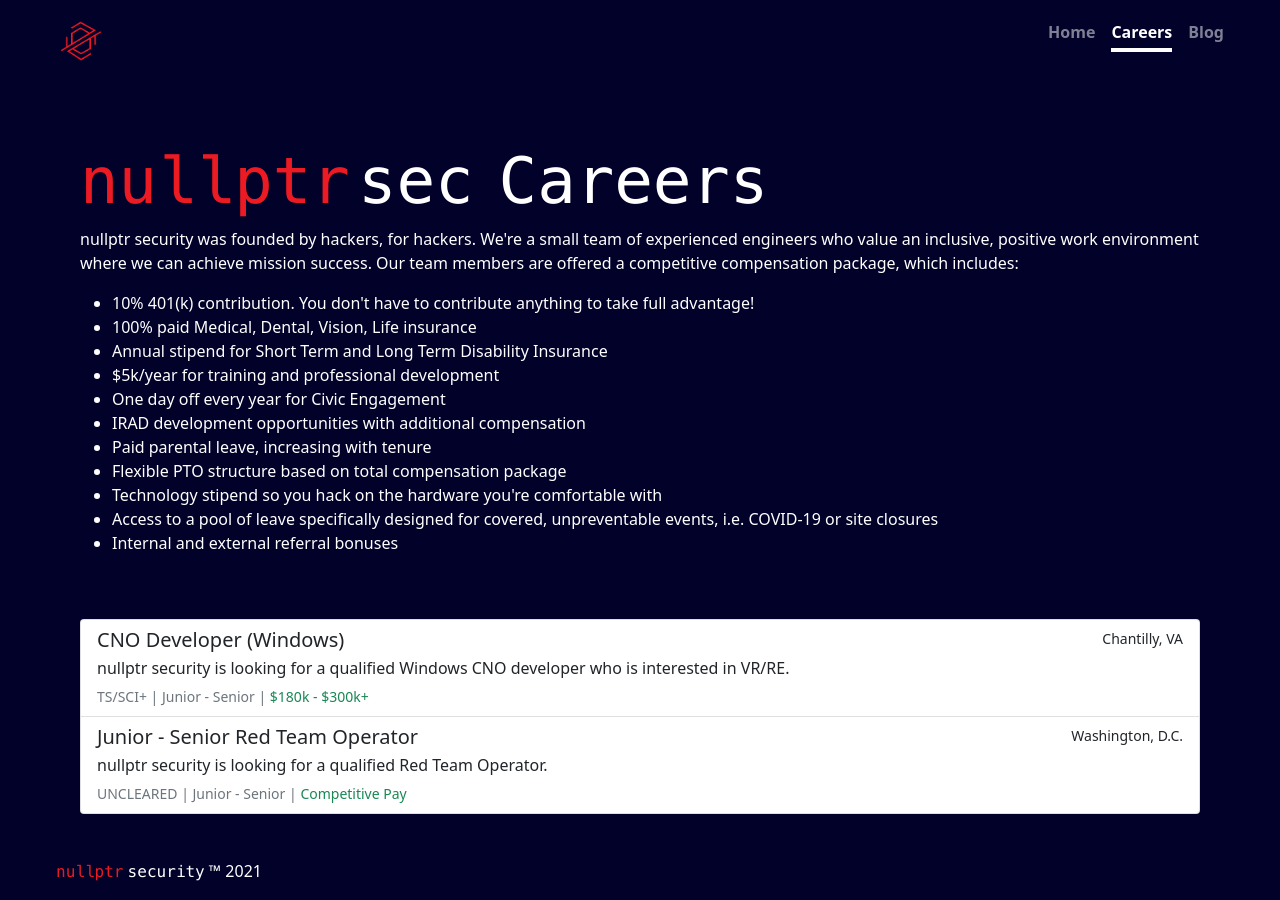
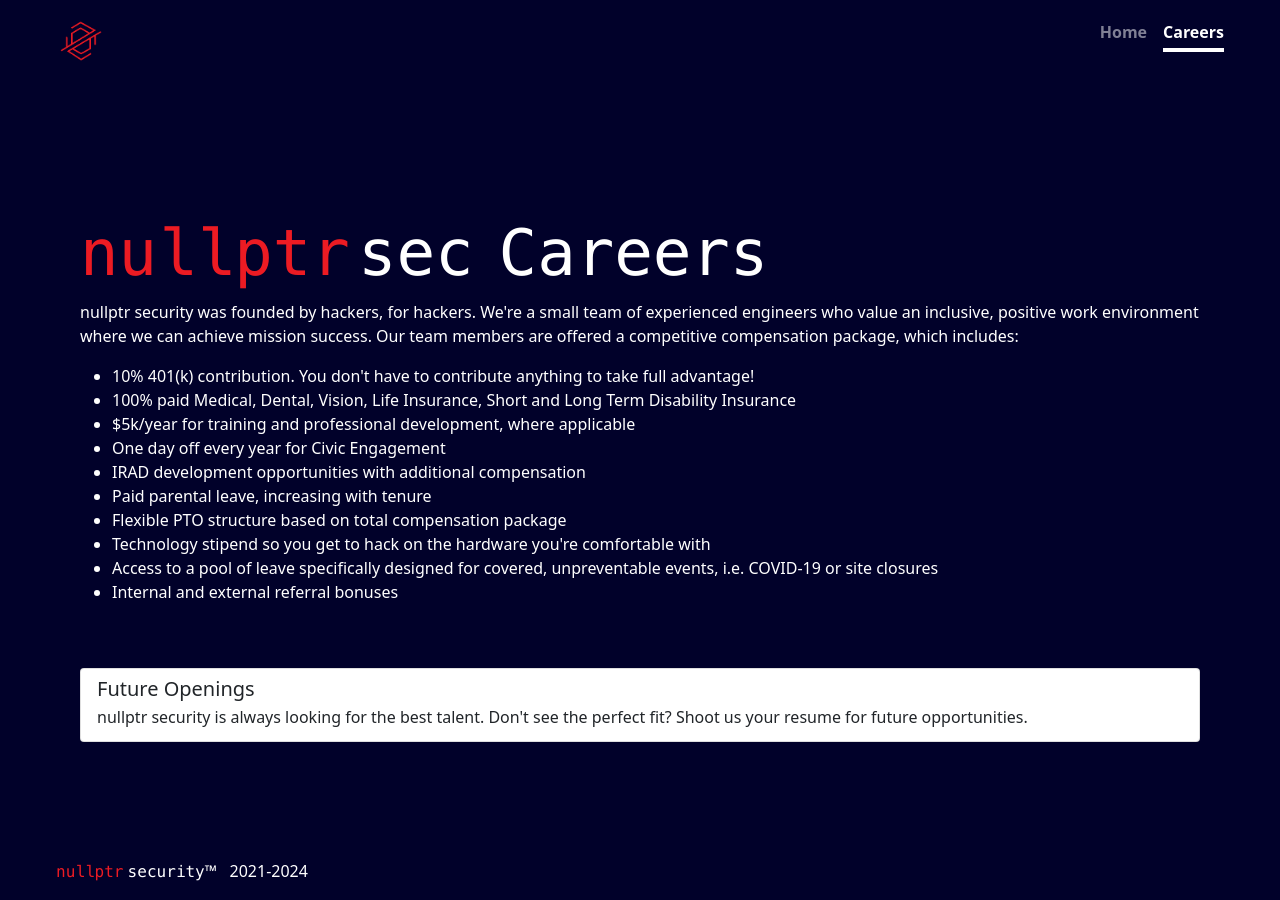
Before and after one commit to nullptrsec/nullptrsec.github.io, a Jekyll site: the page built from careers.html, in a window 1280 px wide. Built offline with Jekyll 4.4.1, drawn with Linux system fonts in a browser that asks for light colours; nearby versions of some CDN libraries.

Commit message:
Updated site

```diff
--- a/_config.yml
+++ b/_config.yml
@@ -12,5 +12,3 @@
 tag_page_dir: tag
 tag_permalink_style: pretty
 google_analytics: G-80NQJJXMF6
-exclude:
-  - /blog.html
--- a/_includes/footer.html
+++ b/_includes/footer.html
@@ -7,6 +7,7 @@
 
 <footer class="mastfoot mt-auto">
     <div class="inner">
-        <span class="company-name nullptr small">nullptr</span>&nbsp;<span class="company-name security small">security</span> &trade; 2021
+        <span class="company-name nullptr small">nullptr</span>&nbsp;<span class="company-name security small">security</span>&trade; &nbsp; 2021-<script>document.write(new Date().getFullYear());</script>
+
     </div>
 </footer>
--- a/_includes/header.html
+++ b/_includes/header.html
@@ -1,10 +1,9 @@
 <header class="masthead mb-auto">
     <div class="inner">
-        <a href="/"><img width="50px" src="{{ site.url }}/assets/images/icon-transparent.png" /></a>
+        <a href="/"><img width="50px" src="{{ site.baseurl }}/assets/images/icon-transparent.png" /></a>
         <nav class="nav nav-masthead justify-content-center">
             <a id="home-header" class="nav-link" href="/">Home</a>
             <a id="careers-header" class="nav-link" href="/careers">Careers</a>
-            <a id="blog-header" class="nav-link" href="https://blog.nullptrsec.io">Blog</a>
         </nav>
     </div>
 </header>
--- a/_layouts/default.html
+++ b/_layouts/default.html
@@ -6,27 +6,27 @@
         <meta name="viewport" content="width=device-width, initial-scale=1, shrink-to-fit=no">
         <meta name="description" content="{{ site.description }}"/>
         <meta name="author" content="NULLPTR SECURITY LLC">
-        <link rel="apple-touch-icon" sizes="180x180" href="{{ site.url }}/assets/favicons/apple-touch-icon.png">
-        <link rel="icon" type="image/png" sizes="32x32" href="{{ site.url }}/assets/favicons/favicon-32x32.png">
-        <link rel="icon" type="image/png" sizes="16x16" href="{{ site.url }}/assets/favicons/favicon-16x16.png">
-        <link rel="manifest" href="{{ site.url }}/assets/favicons/site.webmanifest">
-        <link rel="mask-icon" href="{{ site.url }}/assets/favicons/safari-pinned-tab.svg" color="#5bbad5">
-        <link rel="shortcut icon" href="{{ site.url }}/assets/favicons/favicon.ico">
+        <link rel="apple-touch-icon" sizes="180x180" href="{{ site.baseurl }}/assets/favicons/apple-touch-icon.png">
+        <link rel="icon" type="image/png" sizes="32x32" href="{{ site.baseurl }}/assets/favicons/favicon-32x32.png">
+        <link rel="icon" type="image/png" sizes="16x16" href="{{ site.baseurl }}/assets/favicons/favicon-16x16.png">
+        <link rel="manifest" href="{{ site.baseurl }}/assets/favicons/site.webmanifest">
+        <link rel="mask-icon" href="{{ site.baseurl }}/assets/favicons/safari-pinned-tab.svg" color="#5bbad5">
+        <link rel="shortcut icon" href="{{ site.baseurl }}/assets/favicons/favicon.ico">
         <meta name="msapplication-TileColor" content="#00aba9">
-        <meta name="msapplication-config" content="{{ site.url }}/assets/favicons/browserconfig.xml">
+        <meta name="msapplication-config" content="{{ site.baseurl }}/assets/favicons/browserconfig.xml">
         <meta name="theme-color" content="#ffffff">
         <meta http-equiv="x-ua-compatible" content="ie=edge"/>
         <title>nullptr security{% if page.title %} - {{ page.title }}{% endif %}</title>
-        <link rel="canonical" href="{{ site.url }}">
+        <link rel="canonical" href="{{ site.baseurl }}">
         <!-- !META -->
         <!-- OPENGRAPH -->
         <meta property="og:title" content="nullptr security{% if page.title %}- {{ page.title }}{% endif %}" />
-        <meta property="og:url" content="{{ site.url }}{{ page.url }}" />
-        <meta property="og:image" content="{% if page.image %}{{ page.image }}{% else %}{{ site.url }}/assets/images/icon-transparent.png"{% endif %}" />
+        <meta property="og:url" content="{{ site.baseurl }}{{ page.url }}" />
+        <meta property="og:image" content="{% if page.image %}{{ page.image }}{% else %}{{ site.baseurl }}/assets/images/icon-transparent.png"{% endif %}" />
         <!-- !OPENGRAPH -->
         <!-- CSS -->
-        <link rel="stylesheet" href="{{ site.url }}/assets/css/cover.css" />
-        <link rel="stylesheet" href="{{ site.url }}/assets/css/style.css" />
+        <link rel="stylesheet" href="{{ site.baseurl }}/assets/css/cover.css" />
+        <link rel="stylesheet" href="{{ site.baseurl }}/assets/css/style.css" />
         <link rel="stylesheet" href="https://cdnjs.cloudflare.com/ajax/libs/animate.css/4.1.1/animate.min.css" integrity="sha512-c42qTSw/wPZ3/5LBzD+Bw5f7bSF2oxou6wEb+I/lqeaKV5FDIfMvvRp772y4jcJLKuGUOpbJMdg/BTl50fJYAw==" crossorigin="anonymous" referrerpolicy="no-referrer" />
         <link rel="stylesheet" href="https://cdn.jsdelivr.net/npm/bootstrap@5.1.0/dist/css/bootstrap.min.css" integrity="sha384-KyZXEAg3QhqLMpG8r+8fhAXLRk2vvoC2f3B09zVXn8CA5QIVfZOJ3BCsw2P0p/We" crossorigin="anonymous" referrerpolicy="no-referrer" />
         <link rel="stylesheet" href="//cdnjs.cloudflare.com/ajax/libs/highlight.js/11.4.0/styles/default.min.css">
--- a/careers.html
+++ b/careers.html
@@ -8,19 +8,18 @@
     <p class="text-white company description">nullptr security was founded by hackers, for hackers. We're a small team of experienced engineers who value an inclusive, positive work environment where we can achieve mission success. Our team members are offered a competitive compensation package, which includes: </p>
     <ul class="text-white">
         <li>10% 401(k) contribution. You don't have to contribute anything to take full advantage!</li>
-        <li>100% paid Medical, Dental, Vision, Life insurance</li>
-        <li>Annual stipend for Short Term and Long Term Disability Insurance</li>
-        <li>$5k/year for training and professional development</li>
+        <li>100% paid Medical, Dental, Vision, Life Insurance, Short and Long Term Disability Insurance</li>
+        <li>$5k/year for training and professional development, where applicable</li>
         <li>One day off every year for Civic Engagement</li>
         <li>IRAD development opportunities with additional compensation</li>
         <li>Paid parental leave, increasing with tenure</li>
         <li>Flexible PTO structure based on total compensation package</li>
-        <li>Technology stipend so you hack on the hardware you're comfortable with</li>
+        <li>Technology stipend so you get to hack on the hardware you're comfortable with</li>
         <li>Access to a pool of leave specifically designed for covered, unpreventable events, i.e. COVID-19 or site closures</li>
         <li>Internal and external referral bonuses</li>
     </ul>
     <div class="pt-5 list-group">
-        <!--
+        {% comment %} <!--
         <a href="#jobposting-cnodeveloperandroid-modal" data-bs-toggle="modal" data-bs-target="#jobposting-cnodeveloperandroid-modal" class="list-group-item list-group-item-action flex-column align-items-start">
           <div class="d-flex w-100 justify-content-between">
             <h5 class="mb-1">CNO Developer (Android)</h5>
@@ -29,24 +28,24 @@
           <p class="mb-1">nullptr security is looking for a qualified Android developer with demonstrated CNO experience.</p>
           <small class="text-muted">TS/SCI+ | Junior - Senior | <span class="text-success">$180k - $300k+</span></small>
         </a>
-        -->
-        <a href="#jobposting-cnodeveloperwindows-modal" data-bs-toggle="modal" data-bs-target="#jobposting-cnodeveloperwindows-modal" class="list-group-item list-group-item-action flex-column align-items-start">
+        --> {% endcomment %}
+        {% comment %} <!-- <a href="#jobposting-cnodeveloperwindows-modal" data-bs-toggle="modal" data-bs-target="#jobposting-cnodeveloperwindows-modal" class="list-group-item list-group-item-action flex-column align-items-start">
             <div class="d-flex w-100 justify-content-between">
               <h5 class="mb-1">CNO Developer (Windows)</h5>
               <small>Chantilly, VA</small>
           </div>
           <p class="mb-1">nullptr security is looking for a qualified Windows CNO developer who is interested in VR/RE.</p>
           <small class="text-muted">TS/SCI+ | Junior - Senior | <span class="text-success">$180k - $300k+</span></small>
-        </a>
-        <a href="#jobposting-redteamoperator-modal" data-bs-toggle="modal" data-bs-target="#jobposting-redteamoperator-modal" class="list-group-item list-group-item-action flex-column align-items-start">
+        </a> --> {% endcomment %}
+        {% comment %} <!-- <a href="#jobposting-redteamoperator-modal" data-bs-toggle="modal" data-bs-target="#jobposting-redteamoperator-modal" class="list-group-item list-group-item-action flex-column align-items-start">
           <div class="d-flex w-100 justify-content-between">
             <h5 class="mb-1">Junior - Senior Red Team Operator</h5>
             <small>Washington, D.C.</small>
           </div>
           <p class="mb-1">nullptr security is looking for a qualified Red Team Operator.</p>
           <small class="text-muted">UNCLEARED | Junior - Senior | <span class="text-success">Competitive Pay</span></small>
-        </a>
-        <!--
+        </a> --> {% endcomment %}
+        {% comment %} <!--
         <a href="#jobposting-cnodeveloperlinux-modal" data-bs-toggle="modal" data-bs-target="#jobposting-cnodeveloperlinux-modal" class="list-group-item list-group-item-action flex-column align-items-start">
             <div class="d-flex w-100 justify-content-between">
             <h5 class="mb-1">CNO Developer (Linux)</h5>
@@ -63,12 +62,18 @@
           <p class="mb-1">nullptr security is looking for a malware analyst with prior software development and CNO experience.</p>
           <small class="text-muted">TS/SCI+ | Junior - Senior | <span class="text-success">$180k - $300k+</span></small>
         </a>
-        -->
+        --> {% endcomment %}
+        <a href="#jobposting-futureopenings-modal" data-bs-toggle="modal" data-bs-target="#jobposting-futureopenings-modal" class="list-group-item list-group-item-action flex-column align-items-start">
+          <div class="d-flex w-100 justify-content-between">
+            <h5 class="mb-1">Future Openings</h5>
+          </div>
+          <p class="mb-1">nullptr security is always looking for the best talent. Don't see the perfect fit? Shoot us your resume for future opportunities.</p>
+        </a>
     </div>
 </main>
 
-<!-- CNO Developer (Android) -->
-<!--
+{% comment %} <!-- CNO Developer (Android) --> {% endcomment %}
+{% comment %} <!--
 <div class="modal fade text-dark" id="jobposting-cnodeveloperandroid-modal" tabindex="-1" role="dialog" aria-labelledby="jobposting-cnodeveloperandroid-title" aria-hidden="true">
     <div class="modal-dialog modal-lg" role="document">
       <div class="modal-content">
@@ -112,11 +117,11 @@
       </div>
     </div>
 </div>
--->
-<!-- !CNO Developer (Android) -->
+--> {% endcomment %}
+{% comment %} <!-- !CNO Developer (Android) --> {% endcomment %}
 
-<!-- CNO Developer (Windows) -->
-<div class="modal fade text-dark" id="jobposting-cnodeveloperwindows-modal" tabindex="-1" role="dialog" aria-labelledby="jobposting-cnodeveloperwindows-title" aria-hidden="true">
+{% comment %} <!-- CNO Developer (Windows) --> {% endcomment %}
+{% comment %} <!-- <div class="modal fade text-dark" id="jobposting-cnodeveloperwindows-modal" tabindex="-1" role="dialog" aria-labelledby="jobposting-cnodeveloperwindows-title" aria-hidden="true">
     <div class="modal-dialog modal-lg" role="document">
       <div class="modal-content">
         <div class="modal-header">
@@ -159,11 +164,11 @@
         </div>
       </div>
     </div>
-</div>
-<!-- !CNO Developer (Windows) -->
+</div> --> {% endcomment %}
+{% comment %} <!-- !CNO Developer (Windows) --> {% endcomment %}
 
-<!-- CNO Developer (Linux) -->
-<!--
+{% comment %} <!-- CNO Developer (Linux) --> {% endcomment %}
+{% comment %} <!--
 <div class="modal fade text-dark" id="jobposting-cnodeveloperlinux-modal" tabindex="-1" role="dialog" aria-labelledby="jobposting-cnodeveloperlinux-title" aria-hidden="true">
     <div class="modal-dialog modal-lg" role="document">
       <div class="modal-content">
@@ -208,11 +213,11 @@
       </div>
     </div>
 </div>
--->
-<!-- !CNO Developer (Linux) -->
+--> {% endcomment %}
+{% comment %} <!-- !CNO Developer (Linux) --> {% endcomment %}
 
-<!-- Malware Analyst -->
-<!-- <div class="modal fade text-dark" id="jobposting-malwareanalyst-modal" tabindex="-1" role="dialog" aria-labelledby="jobposting-malwareanalyst-title" aria-hidden="true">
+{% comment %} <!-- Malware Analyst --> {% endcomment %}
+{% comment %} <!-- <div class="modal fade text-dark" id="jobposting-malwareanalyst-modal" tabindex="-1" role="dialog" aria-labelledby="jobposting-malwareanalyst-title" aria-hidden="true">
   <div class="modal-dialog modal-lg" role="document">
     <div class="modal-content">
       <div class="modal-header">
@@ -250,11 +255,11 @@
       </div>
     </div>
   </div>
-</div> -->
-<!-- !Malware Analyst -->
+</div> --> {% endcomment %}
+{% comment %} <!-- !Malware Analyst --> {% endcomment %}
 
-<!-- Red Team Operator -->
-<div class="modal fade text-dark" id="jobposting-redteamoperator-modal" tabindex="-1" role="dialog" aria-labelledby="jobposting-redteamoperator-title" aria-hidden="true">
+{% comment %} <!-- Red Team Operator --> {% endcomment %}
+{% comment %} <!-- <div class="modal fade text-dark" id="jobposting-redteamoperator-modal" tabindex="-1" role="dialog" aria-labelledby="jobposting-redteamoperator-title" aria-hidden="true">
   <div class="modal-dialog modal-lg" role="document">
     <div class="modal-content">
       <div class="modal-header">
@@ -311,5 +316,28 @@
       </div>
     </div>
   </div>
+</div> --> {% endcomment %}
+{% comment %} <!-- !Red Team Operator --> {% endcomment %}
+
+{% comment %} <!-- Custom Job Modal --> {% endcomment %}
+<div class="modal fade text-dark" id="jobposting-futureopenings-modal" tabindex="-1" role="dialog" aria-labelledby="jobposting-futureopenings-title" aria-hidden="true">
+  <div class="modal-dialog modal-lg" role="document">
+    <div class="modal-content">
+      <div class="modal-header">
+        <h5 class="modal-title" id="jobposting-futureopenings-title">Future Openings</h5>
+        <button type="button" class="btn-close" data-bs-dismiss="modal" aria-label="Close"></button>
+      </div>
+      <div class="modal-body">
+          <p>Sometimes we don't have the perfect fit for the perfect candidate. We'd love to chat with you and see how your interest and skills align with our mission.</p>
+          <div class="mt-5">
+            <h5>Send us an email</h5>
+            <p>Click the link below or email us at <a href="mailto:careers@nullptrsec.io?subject=Future Openings">careers@nullptrsec.io</a> and send us your resume!</p>
+          </div>
+      </div>
+      <div class="modal-footer">
+          <a href="mailto:careers@nullptrsec.io?subject=Future Openings"><button type="button" class="btn btn-primary" data-bs-dismiss="modal">Apply</button></a>
+      </div>
+    </div>
+  </div>
 </div>
-<!-- !Red Team Operator -->
+{% comment %} <!-- !Cusotm Job Modal --> {% endcomment %}
--- a/index.html
+++ b/index.html
@@ -27,8 +27,8 @@
         </div>
         <div class="text-center row">
             <div class="col-md-12">
-                <a href="/careers" class="mt-5 pl-3 pr-3 btn btn-contact rounded-pill" role="button">Careers</a>&nbsp;&nbsp;&nbsp;&nbsp;
-                <a href="mailto:contact@nullptrsec.io" class="mt-5 pl-3 pr-3 btn btn-contact rounded-pill" role="button">Contact Us</a>
+                <a href="/careers" class="mt-5 pl-3 pr-3 btn btn-contact" role="button">Careers</a>&nbsp;&nbsp;&nbsp;&nbsp;
+                <a href="mailto:contact@nullptrsec.io" class="mt-5 pl-3 pr-3 btn btn-contact" role="button">Contact Us</a>
             </div>
         </div>
 
```
Also changed, not shown: blog.html (deleted, +0 -20 lines).
